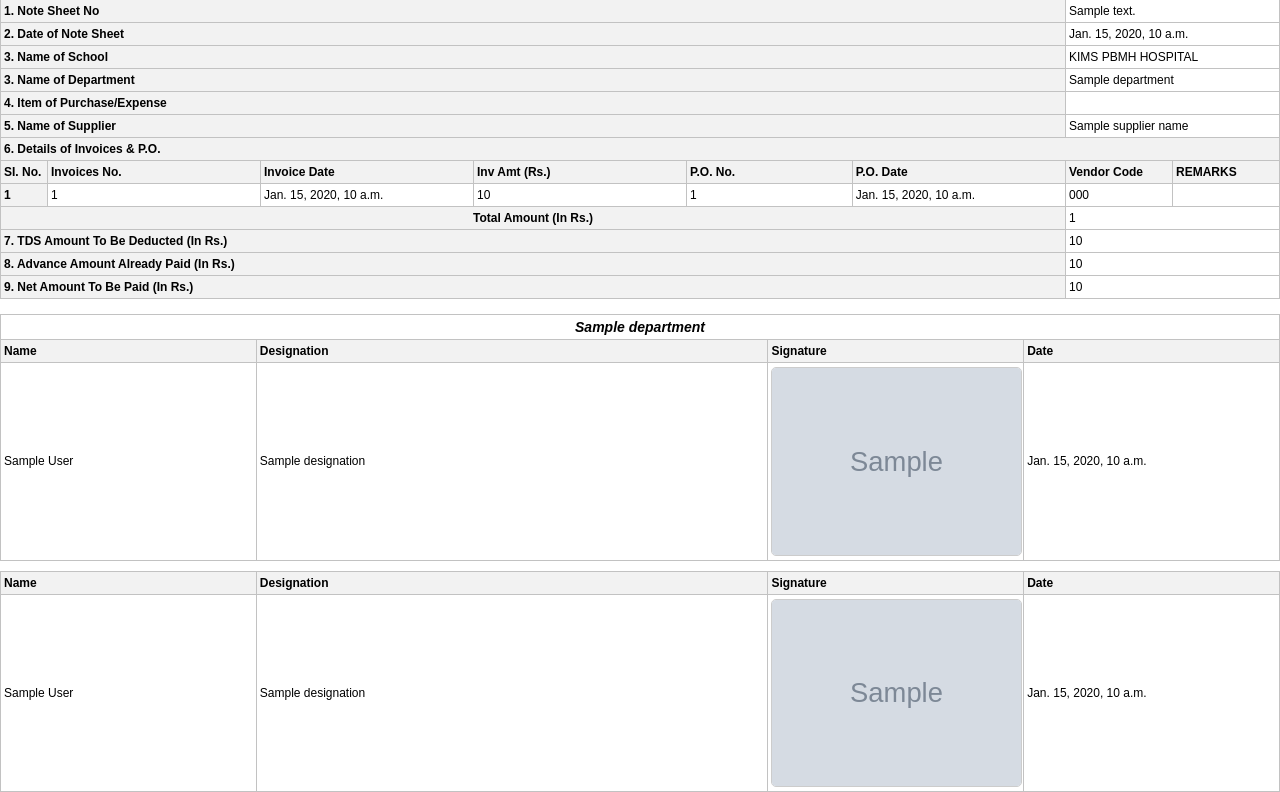
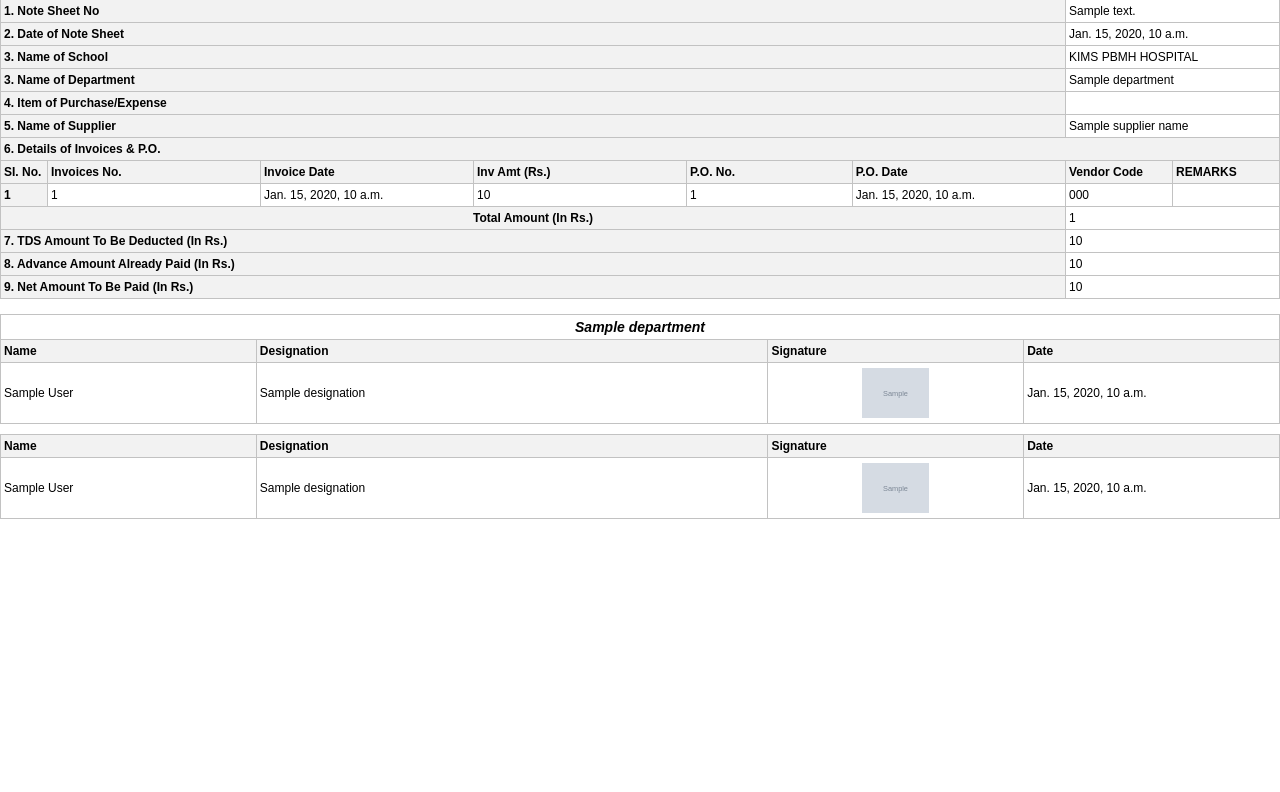
Before and after one commit to tcbinfotechpvtltd/kimsdms, a Django app: template organization/templates/report.html in a window 1280 px wide. Shown: the part 81-873 px from the top of the page. After the commit the page ends 600 px from the top, so only its background shows below. Run offline with Django 5.2, Linux system fonts and the light colour scheme; tables that the repository leaves empty hold one stand-in row (values such as "Sample post"); the template is opened without the code that fills it: values that come from a table or form of the project are taken from there, most other values are stand-ins (such as "Sample title", 1, 10 or a date in 2020); grey boxes marked "Sample" are stand-in pictures; grey boxes are pictures that could not be loaded.

Commit message:
signature issue

```diff
--- a/organization/templates/report.html
+++ b/organization/templates/report.html
@@ -110,13 +110,27 @@
                 border-radius: 5px; /* Optional: Makes the image corners rounded */
             } {% endcomment %}
 
-            .signature-image {
+            {% comment %} .signature-image {
                 width: 100%; /* Ensures the image stretches to the full width of the container */
                 height: 100%; /* Ensures the image stretches to the full height of the container */
                 object-fit: cover; /* Ensures the image covers the container without distortion */
                 display: block; /* Removes inline spacing issues */
                 border: 1px solid #ccc; /* Optional: Adds a subtle border */
                 border-radius: 5px; /* Optional: Makes the corners rounded */
+            } {% endcomment %}
+
+            .signature-image {
+                max-width: 250px; /* Limits the width to 300px or any preferred size */
+                max-height: 50px; /* Limits the height to 150px or any preferred size */
+                width: auto; /* Ensures the width adjusts automatically to preserve aspect ratio */
+                height: auto; /* Ensures the height adjusts automatically to preserve aspect ratio */
+                object-fit: contain; /* Ensures the image fits within the container without cropping */
+                display: block; /* Removes inline spacing issues */
+                margin: 0 auto; /* Centers the image horizontally */
+                {% comment %} border: 1px solid #ccc; /* Optional: Adds a subtle border */ {% endcomment %}
+                {% comment %} border-radius: 5px; /* Optional: Makes the corners rounded */ {% endcomment %}
+                padding: 1px; /* Optional: Adds padding around the image */
+                {% comment %} box-shadow: 0 2px 5px rgba(0, 0, 0, 0.1); /* Optional: Adds a subtle shadow */ {% endcomment %}
             }
 
             .sales-invoice-table{
```
